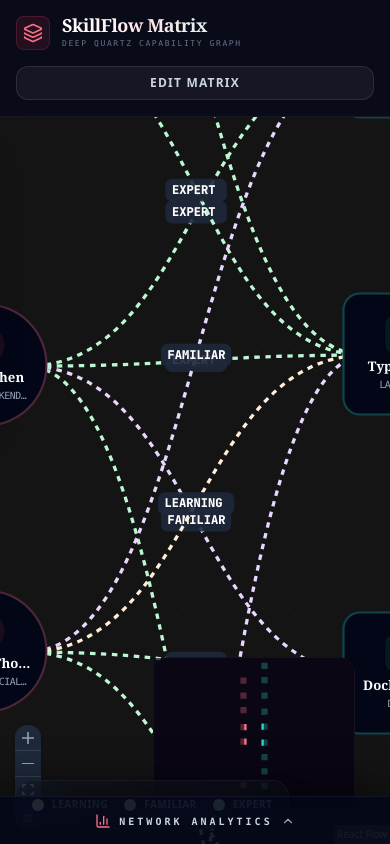
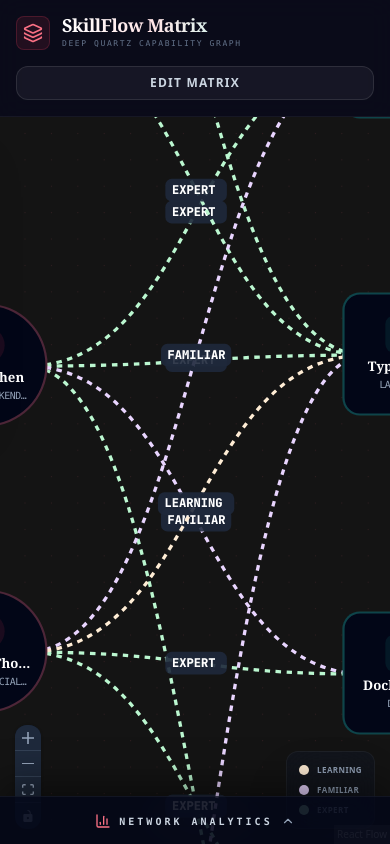
Before and after one commit to Vansh0204/SkillFlow-Matrix, a Next.js app: page / in a window 390 px wide. Built offline with nearby package versions, Linux system fonts and the light colour scheme.

Commit message:
fix: reposition UI controls to clear the bottom analytics panel on mobile

```diff
--- a/components/SkillMatrixGraph.tsx
+++ b/components/SkillMatrixGraph.tsx
@@ -407,7 +407,7 @@ export default function SkillMatrixGraph() {
             />
             <Controls
               position="bottom-left"
-              className="bg-slate-900 border-white/5 shadow-2xl rounded-xl overflow-hidden mb-8 ml-8"
+              className="bg-slate-900 border-white/5 shadow-2xl rounded-xl overflow-hidden mb-32 ml-4 sm:ml-8"
             />
             <MiniMap
               nodeColor={(node) => node.type === 'person' ? '#fb7185' : '#2dd4bf'}
@@ -416,16 +416,19 @@ export default function SkillMatrixGraph() {
                 backgroundColor: '#0a0614',
                 borderRadius: '16px',
                 border: '1px solid rgba(255,255,255,0.05)',
-                bottom: 20,
-                right: 20
+                top: 100,
+                right: 20,
+                height: 100,
+                width: 150
               }}
+              className="hidden lg:block"
             />
-            <Panel position="bottom-left" className="bg-slate-900/40 p-4 rounded-2xl border border-white/5 backdrop-blur-xl shadow-2xl mb-8 ml-8">
-              <div className="flex gap-4">
+            <Panel position="bottom-right" className="bg-slate-900/40 p-3 sm:p-4 rounded-xl sm:rounded-2xl border border-white/5 backdrop-blur-xl shadow-2xl mb-32 mr-4 sm:mr-8 max-w-[120px] sm:max-w-none">
+              <div className="flex flex-col sm:flex-row gap-2 sm:gap-4">
                 {Object.entries(PROFICIENCY_COLORS).map(([level, color]) => (
                   <div key={level} className="flex items-center gap-2">
-                    <div className="w-3 h-3 rounded-full" style={{ backgroundColor: color }} />
-                    <span className="text-[10px] font-bold uppercase tracking-wider text-slate-400">{level}</span>
+                    <div className="w-2.5 h-2.5 rounded-full" style={{ backgroundColor: color }} />
+                    <span className="text-[8px] sm:text-[10px] font-bold uppercase tracking-wider text-slate-400">{level}</span>
                   </div>
                 ))}
               </div>
```
